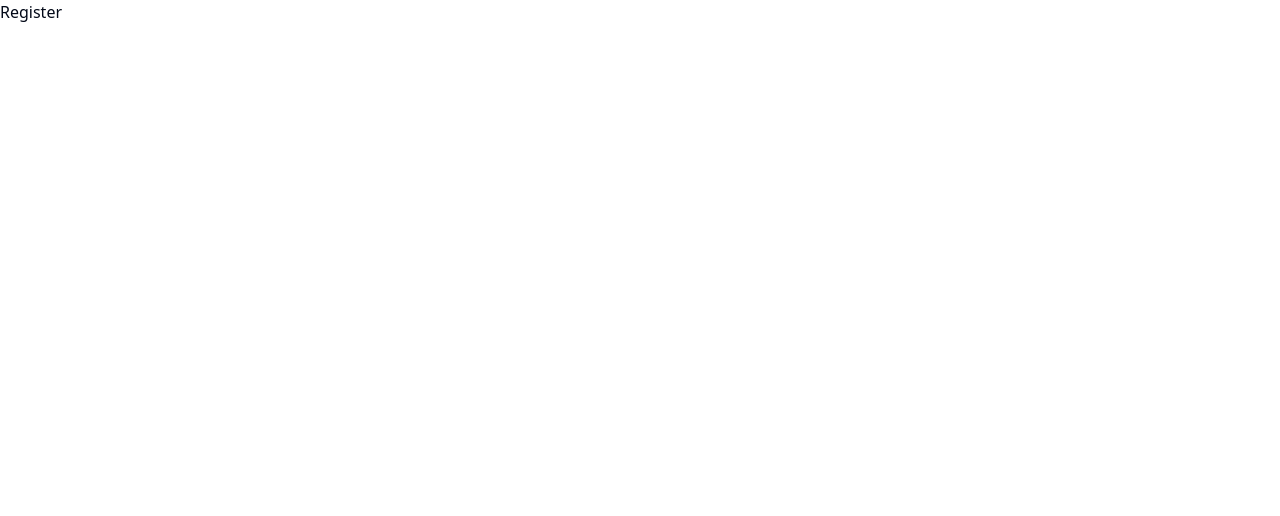
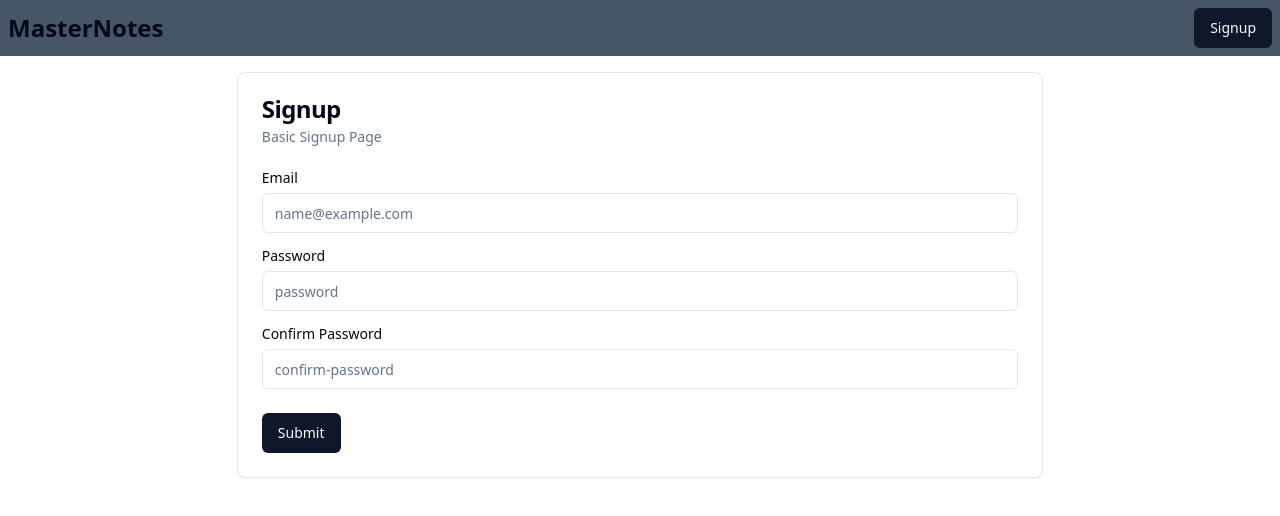
Before and after one commit to WiseyXD/Advance-TODO, a React (Vite) app in the folder client/: page /signup in a window 1280 px wide. Shown: the top 516 px of the page. Built offline with nearby package versions, Linux system fonts and the light colour scheme.

Commit message:
ui : Created Auth Pages

```diff
--- a/client/package.json
+++ b/client/package.json
@@ -10,6 +10,7 @@
     "preview": "vite preview"
   },
   "dependencies": {
+    "@radix-ui/react-label": "^2.0.2",
     "@radix-ui/react-slot": "^1.0.2",
     "@reduxjs/toolkit": "^2.0.1",
     "class-variance-authority": "^0.7.0",
--- a/client/src/App.tsx
+++ b/client/src/App.tsx
@@ -2,12 +2,15 @@ import { Routes, Route, Navigate } from "react-router-dom";
 import Register from "./pages/Register";
 import Login from "./pages/Login";
 import Home from "./pages/Home";
+import Navbar from "./components/Navbar";
 
 function App() {
     const isAuthorized = false;
 
     return (
         <>
+            <Navbar isAuthorized={isAuthorized} />
+            <div className="w-full max-w-[90%] mx-auto mt-4">
                 <Routes>
                     <Route path="/signup" element={<Register />} />
                     <Route path="/login" element={<Login />} />
@@ -18,6 +21,7 @@ function App() {
                         }
                     />
                 </Routes>
+            </div>
         </>
     );
 }
--- /dev/null
+++ b/client/src/components/Navbar.tsx
@@ -0,0 +1,17 @@
+import React from "react";
+import { Button } from "./ui/button";
+
+type NavbarProps = {
+    isAuthorized: boolean;
+};
+
+export default function Navbar({ isAuthorized }: NavbarProps) {
+    return (
+        <div className="flex justify-between items-center px-2 py-2 bg-slate-600">
+            <div className="text-2xl font-semibold">MasterNotes</div>
+            <div>
+                <Button>Signup</Button>
+            </div>
+        </div>
+    );
+}
--- /dev/null
+++ b/client/src/components/ui/input.tsx
@@ -0,0 +1,25 @@
+import * as React from "react"
+
+import { cn } from "@/lib/utils"
+
+export interface InputProps
+  extends React.InputHTMLAttributes<HTMLInputElement> {}
+
+const Input = React.forwardRef<HTMLInputElement, InputProps>(
+  ({ className, type, ...props }, ref) => {
+    return (
+      <input
+        type={type}
+        className={cn(
+          "flex h-10 w-full rounded-md border border-input bg-background px-3 py-2 text-sm ring-offset-background file:border-0 file:bg-transparent file:text-sm file:font-medium placeholder:text-muted-foreground focus-visible:outline-none focus-visible:ring-2 focus-visible:ring-ring focus-visible:ring-offset-2 disabled:cursor-not-allowed disabled:opacity-50",
+          className
+        )}
+        ref={ref}
+        {...props}
+      />
+    )
+  }
+)
+Input.displayName = "Input"
+
+export { Input }
--- /dev/null
+++ b/client/src/components/ui/label.tsx
@@ -0,0 +1,24 @@
+import * as React from "react"
+import * as LabelPrimitive from "@radix-ui/react-label"
+import { cva, type VariantProps } from "class-variance-authority"
+
+import { cn } from "@/lib/utils"
+
+const labelVariants = cva(
+  "text-sm font-medium leading-none peer-disabled:cursor-not-allowed peer-disabled:opacity-70"
+)
+
+const Label = React.forwardRef<
+  React.ElementRef<typeof LabelPrimitive.Root>,
+  React.ComponentPropsWithoutRef<typeof LabelPrimitive.Root> &
+    VariantProps<typeof labelVariants>
+>(({ className, ...props }, ref) => (
+  <LabelPrimitive.Root
+    ref={ref}
+    className={cn(labelVariants(), className)}
+    {...props}
+  />
+))
+Label.displayName = LabelPrimitive.Root.displayName
+
+export { Label }
--- a/client/src/pages/Login.tsx
+++ b/client/src/pages/Login.tsx
@@ -1,5 +1,58 @@
-import React from "react";
+import { useState } from "react";
+import {
+    Card,
+    CardContent,
+    CardDescription,
+    CardFooter,
+    CardHeader,
+    CardTitle,
+} from "@/components/ui/card";
+import { Button } from "@/components/ui/button";
+import { Label } from "@/components/ui/label";
+import { Input } from "@/components/ui/input";
 
 export default function Login() {
-    return <div>Login</div>;
+    const [isLoading, setIsLoading] = useState(false);
+    function handleSubmit(e: React.SyntheticEvent) {
+        e.preventDefault();
+    }
+    return (
+        <Card className="mx-auto max-w-[70%]">
+            <CardHeader>
+                <CardTitle>Login</CardTitle>
+                <CardDescription>Basic Login Page</CardDescription>
+            </CardHeader>
+            <CardContent>
+                <form onSubmit={handleSubmit} className="flex flex-col gap-4">
+                    <div className="flex flex-col gap-2">
+                        <Label htmlFor="email">Email</Label>
+                        <Input
+                            id="email"
+                            placeholder="name@example.com"
+                            type="email"
+                            autoCapitalize="none"
+                            autoComplete="email"
+                            autoCorrect="off"
+                            disabled={isLoading}
+                        />
+                    </div>
+                    <div className="flex flex-col gap-2">
+                        <Label htmlFor="password">Password</Label>
+                        <Input
+                            id="password"
+                            placeholder="password"
+                            type="password"
+                            autoCapitalize="none"
+                            autoComplete="password"
+                            autoCorrect="off"
+                            disabled={isLoading}
+                        />
+                    </div>
+                </form>
+            </CardContent>
+            <CardFooter>
+                <Button>Submit</Button>
+            </CardFooter>
+        </Card>
+    );
 }
--- a/client/src/pages/Register.tsx
+++ b/client/src/pages/Register.tsx
@@ -1,5 +1,70 @@
-import React from "react";
+import { useState } from "react";
+import {
+    Card,
+    CardContent,
+    CardDescription,
+    CardFooter,
+    CardHeader,
+    CardTitle,
+} from "@/components/ui/card";
+import { Button } from "@/components/ui/button";
+import { Label } from "@/components/ui/label";
+import { Input } from "@/components/ui/input";
 
 export default function Register() {
-    return <div>Register</div>;
+    const [isLoading, setIsLoading] = useState(false);
+    function handleSubmit(e: React.SyntheticEvent) {
+        e.preventDefault();
+    }
+    return (
+        <Card className="mx-auto max-w-[70%]">
+            <CardHeader>
+                <CardTitle>Signup</CardTitle>
+                <CardDescription>Basic Signup Page</CardDescription>
+            </CardHeader>
+            <CardContent>
+                <form onSubmit={handleSubmit} className="flex flex-col gap-4">
+                    <div className="flex flex-col gap-2">
+                        <Label htmlFor="email">Email</Label>
+                        <Input
+                            id="email"
+                            placeholder="name@example.com"
+                            type="email"
+                            autoCapitalize="none"
+                            autoComplete="email"
+                            autoCorrect="off"
+                            disabled={isLoading}
+                        />
+                    </div>
+                    <div className="flex flex-col gap-2">
+                        <Label htmlFor="password">Password</Label>
+                        <Input
+                            id="password"
+                            placeholder="password"
+                            type="password"
+                            autoCapitalize="none"
+                            autoComplete="password"
+                            autoCorrect="off"
+                            disabled={isLoading}
+                        />
+                    </div>
+                    <div className="flex flex-col gap-2">
+                        <Label htmlFor="password">Confirm Password</Label>
+                        <Input
+                            id="confirm-password"
+                            placeholder="confirm-password"
+                            type="password"
+                            autoCapitalize="none"
+                            autoComplete="password"
+                            autoCorrect="off"
+                            disabled={isLoading}
+                        />
+                    </div>
+                </form>
+            </CardContent>
+            <CardFooter>
+                <Button>Submit</Button>
+            </CardFooter>
+        </Card>
+    );
 }
```
Also changed, not shown: 1 other file (tests, documents, lock files or other folders). Lines whose indentation alone changed are shown as unchanged.
